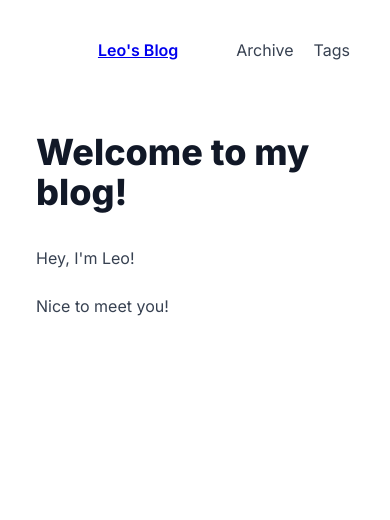
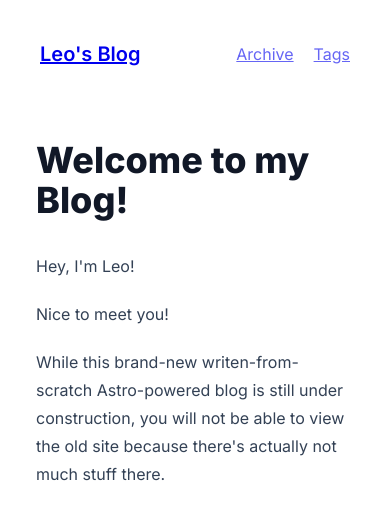
Before and after one commit to 66Leo66/blog, an Astro site: page / in a window 390 px wide. Built offline with nearby package versions, Linux system fonts and the light colour scheme; Astro itself is replaced by a stand-in of ours.

Commit message:
chore: Update header and layout styles
- Update header navigation to use flex layout for better responsiveness
- Adjust font weight and size for heading in ProseLayout
- Add introductory paragraph to index page content

```diff
--- a/src/components/Header.astro
+++ b/src/components/Header.astro
@@ -4,11 +4,11 @@
 
 <header class="z-40">
 
-    <nav class="grid w-auto p-8 box-border">
-        <div><a href="/" class="font-semibold">Leo's Blog</a></div>
-        <div class="grid gap-5 auto-flow-col">
-            <a>Archive</a>
-            <a>Tags</a>
+    <nav class="flex w-auto p-8 box-border">
+        <div class="flex-auto w-auto"><a href="/" class="font-600 text-xl">Leo's Blog</a></div>
+        <div class="grid gap-5 auto-flow-col nav-links">
+            <a href="#">Archive</a>
+            <a href="#">Tags</a>
         </div>
     </nav>
 </header>
@@ -20,4 +20,7 @@
     nav>* {
         @apply m-auto;
     }
+    .nav-links>a {
+        @apply opacity-60 hover:opacity-100 transition-duration-200 ease transition-property-opacity;
+    }
 </style>
--- a/src/layouts/ProseLayout.astro
+++ b/src/layouts/ProseLayout.astro
@@ -12,11 +12,13 @@ const { title } = Astro.props;
   <title slot="meta">Leo's Blog</title>
 
   <Fragment slot="main">
-    <div class="prose m-auto mb-8">
-      <slot name="heading" />
+    <div class="prose prose-black m-auto mb-8">
+      <h1 class="mb-0 font-800 text-4xl">
+        <slot name="heading" />
+    </h1>
     </div>
     <article>
-        <div class="prose m-auto">
+        <div class="prose text-4 m-auto prose-slate">
             <slot name="content" />
         </div>
     </article>
--- a/src/pages/index.astro
+++ b/src/pages/index.astro
@@ -1,12 +1,13 @@
 ---
-import ProseLayout from "../layouts/ProseLayout.astro"
+import ProseLayout from "../layouts/ProseLayout.astro";
 ---
 
 <ProseLayout title="Leo's Blog">
-	<h1 class="mb-0 font-800 text-4xl" slot="heading">Welcome to my blog!</h1>
+	<Fragment slot="heading">Welcome to my Blog!</Fragment>
 
 	<Fragment slot="content">
 		<p>Hey, I'm Leo!</p>
 		<p>Nice to meet you!</p>
+		<p>While this brand-new writen-from-scratch Astro-powered blog is still under construction, you will not be able to view the old site because there's actually not much stuff there.</p>
 	</Fragment>
 </ProseLayout>
--- a/uno.config.ts
+++ b/uno.config.ts
@@ -1,5 +1,5 @@
 import { defineConfig } from "unocss";
-import { presetTypography, presetWebFonts, presetUno } from "unocss";
+import { presetTypography, presetWebFonts, presetUno, transformerDirectives  } from "unocss";
 
 export default defineConfig({
   presets: [
@@ -7,11 +7,17 @@ export default defineConfig({
     presetWebFonts({
       provider: "google",
       fonts: {
-        sans: ["Inter", "Noto Sans SC"],
+        sans: [{
+          name: "Inter",
+          weights: ["400", "600", "800"]
+        }, "Noto Sans SC"],
         serif: "Noto Serif SC",
         mono: "Jetbrains Mono",
       },
     }),
     presetTypography(),
   ],
+  transformers: [
+    transformerDirectives()
+  ]
 });
```
